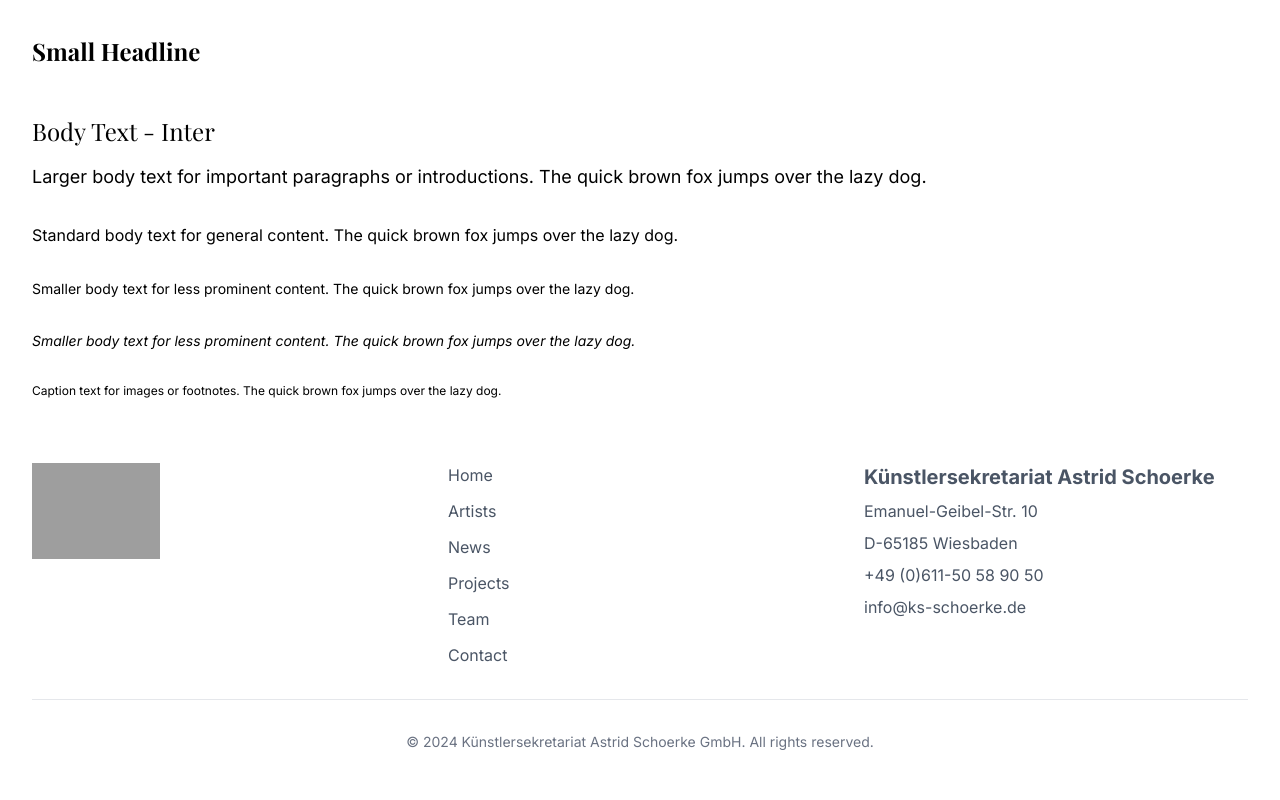
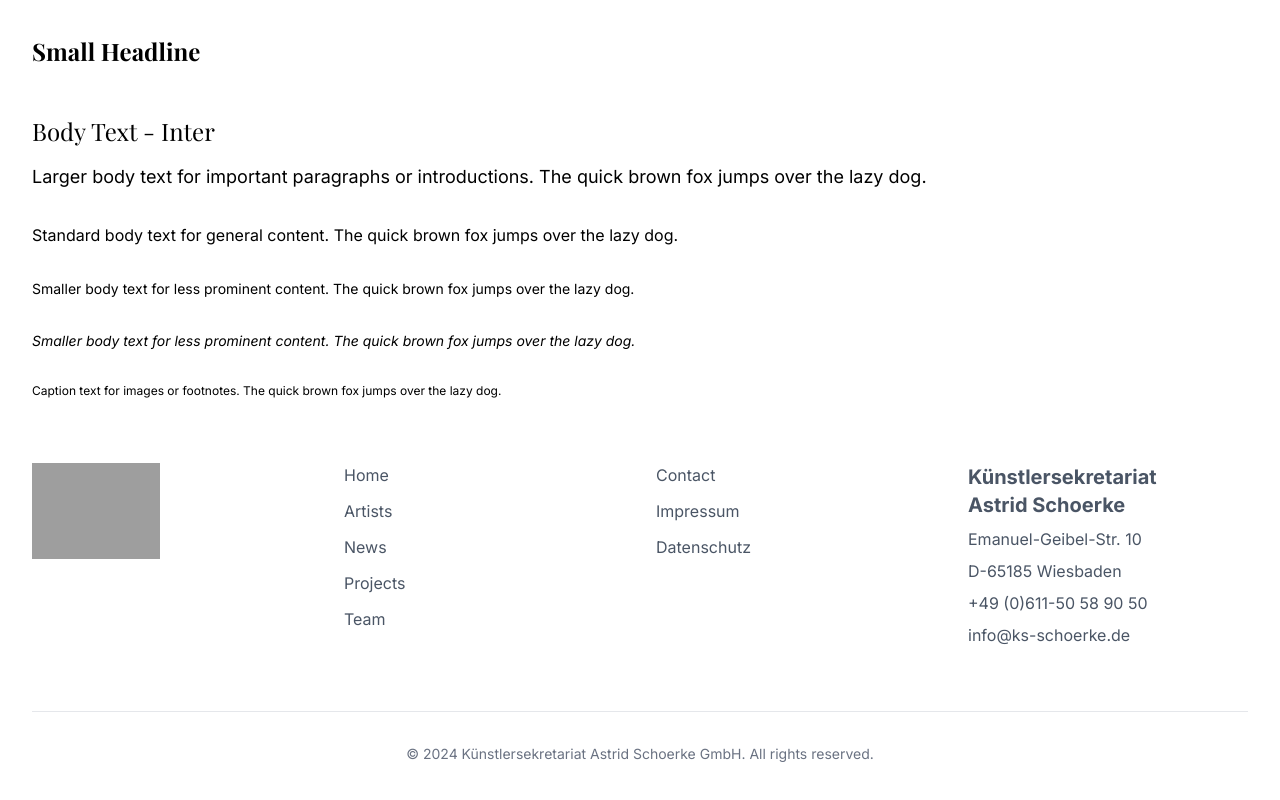
Before and after one commit to schoerke/website, a Next.js app: page / in a window 1280 px wide. Shown: the part 601-1401 px from the top of the page. Built offline with nearby package versions, Linux system fonts and the light colour scheme; grey boxes are pictures that could not be loaded; a web font is replaced by a local one.

Commit message:
refactor: update footer

```diff
--- a/src/app/(frontend)/components/Footer.tsx
+++ b/src/app/(frontend)/components/Footer.tsx
@@ -4,8 +4,8 @@ const Footer: React.FC = () => {
   return (
     <footer>
       <div className="mx-auto max-w-7xl px-4 py-12 sm:px-6 lg:px-8 lg:py-16">
-        <div className="grid grid-cols-1 gap-8 md:grid-cols-3">
-          <div className="order-1 flex flex-col items-start">
+        <div className="grid grid-cols-1 gap-8 lg:grid-cols-2 xl:grid-cols-4">
+          <div className="order-1 flex flex-col items-start lg:col-start-1 xl:col-auto">
             <Image
               src="https://ik.imagekit.io/qy9qrvele0b/logo_icon.png?updatedAt=1739717132045"
               alt="Schoerke Logo"
@@ -15,7 +15,7 @@ const Footer: React.FC = () => {
             />
           </div>
 
-          <div className="order-3 mt-4 md:order-2 md:mt-0">
+          <div className="order-3 mt-4 md:mt-0 lg:col-start-2 lg:row-span-2 xl:col-auto">
             <ul className="space-y-3">
               {[
                 { text: 'Home', href: '/' },
@@ -23,7 +23,6 @@ const Footer: React.FC = () => {
                 { text: 'News', href: '/news' },
                 { text: 'Projects', href: '/projects' },
                 { text: 'Team', href: '/team' },
-                { text: 'Contact', href: '/contact' },
               ].map((link) => (
                 <li key={link.text}>
                   <a href={link.href} className="text-gray-600 transition duration-150 ease-in-out hover:text-gray-800">
@@ -34,10 +33,29 @@ const Footer: React.FC = () => {
             </ul>
           </div>
 
-          <div className="order-2 mt-4 md:order-3 md:mt-0">
+          <div className="order-4 mt-4 md:mt-0 lg:col-start-2 xl:col-auto">
+            <ul className="space-y-3">
+              {[
+                { text: 'Contact', href: '/contact' },
+                { text: 'Impressum', href: '/impressum' },
+                { text: 'Datenschutz', href: '/datenschutz' },
+              ].map((link) => (
+                <li key={link.text}>
+                  <a href={link.href} className="text-gray-600 transition duration-150 ease-in-out hover:text-gray-800">
+                    {link.text}
+                  </a>
+                </li>
+              ))}
+            </ul>
+          </div>
+
+          <div className="order-2 mt-4 md:mt-0 lg:col-start-1 xl:order-4 xl:col-auto">
             <address className="not-italic">
               <div className="text-gray-600">
-                <p className="mb-2 text-xl font-bold">Künstlersekretariat Astrid Schoerke</p>
+                <p className="mb-2 text-xl font-bold">
+                  Künstlersekretariat <br className="hidden xl:block" />
+                  Astrid Schoerke
+                </p>
                 <p className="mb-2">Emanuel-Geibel-Str. 10</p>
                 <p className="mb-2">D-65185 Wiesbaden</p>
                 <p className="mb-2">
```
